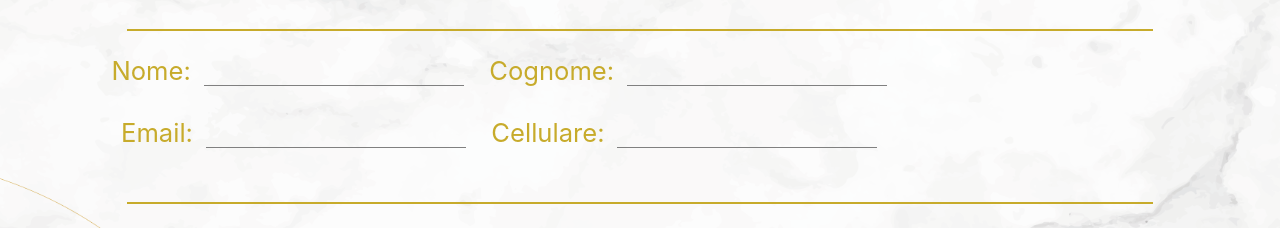
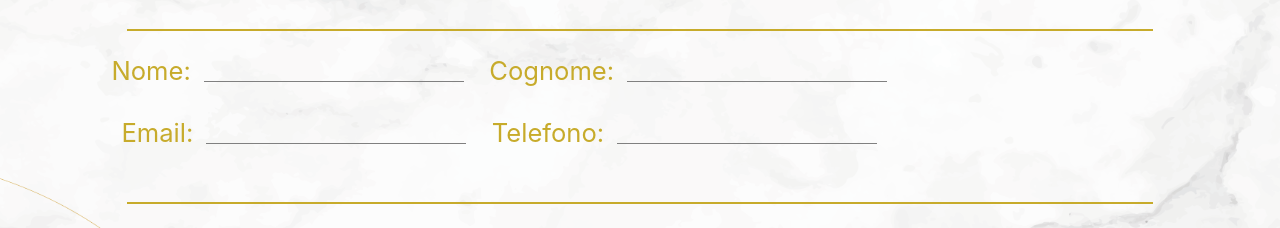
Before and after one commit to CarloVitto01/sito-web-pv, a React (Create React App) app: page / in a window 1280 px wide. Shown: the part 369-597 px from the top of the page. Built offline with nearby package versions, Linux system fonts and the light colour scheme.

Commit message:
Added form error handling

```diff
--- a/src/components/Form.module.css
+++ b/src/components/Form.module.css
@@ -30,13 +30,24 @@
   margin-right: 1vw;
 }
 
-.voice-input {
+
+.credential input {
   border: none;
   background-color: transparent;
   border-bottom: 0.5px solid gray;
   font-size: 1.6vw;
   width: 20vw;
   margin-right: 2vw;
+}
+
+.credential input:focus{
+  outline: none;
+  border-bottom: 2px solid rgb(199, 171, 43);
+}
+
+.credential.invalid input {
+  border-bottom: 2px solid rgb(199, 43, 43);
+  background: rgb(255, 231, 231);
 }
 
 @media screen and (max-width: 500px) {
--- a/src/components/Form.tsx
+++ b/src/components/Form.tsx
@@ -1,59 +1,222 @@
 import classes from "./Form.module.css";
+import React, { useState, useEffect } from "react";
+
+const containsOnlyLetters = (value: string) => {
+  var regex = /^[a-zA-Z]+$/;
+  return regex.test(value);
+};
+
+const validateEmail = (email: string) => {
+  var regex = /^[a-zA-Z0-9._-]+@[a-zA-Z0-9.-]+\.[a-zA-Z]{2,4}$/;
+  return regex.test(email);
+};
+
+const containsOnlyNumbers = (number: string) => {
+  var regex = /^[0-9]+$/;
+  return regex.test(number);
+};
 
 const Form = () => {
+  const [enteredName, setEnteredName] = useState<string>("");
+  const [nameIsValid, setNameIsValid] = useState<boolean>();
+  const [enteredSurname, setEnteredSurname] = useState<string>("");
+  const [surnameIsValid, setSurnameIsValid] = useState<boolean>();
+  const [enteredEmail, setEnteredEmail] = useState<string>("");
+  const [emailIsValid, setEmailIsValid] = useState<boolean>();
+  const [enteredTelephoneNumber, setEnteredTelephoneNumber] =
+    useState<string>("");
+  const [telephoneNumberIsValid, setTelephoneNumberIsValid] =
+    useState<boolean>();
+  const [formIsValid, setFormIsValid] = useState<boolean>();
+
+  useEffect(() => {
+    if (enteredName) {
+      validateNameHandler(enteredName);
+    }
+  }, [enteredName]);
+
+  useEffect(() => {
+    if (enteredSurname) {
+      validateSurnameHandler(enteredSurname);
+    }
+  }, [enteredSurname]);
+
+  useEffect(() => {
+    if (enteredEmail) {
+      validateEmailHandler(enteredEmail);
+    }
+  }, [enteredEmail]);
+
+  useEffect(() => {
+    if (enteredTelephoneNumber) {
+      validateTelephoneNumber(enteredTelephoneNumber);
+    }
+  }, [enteredTelephoneNumber]);
+
+  useEffect(() => {
+    const timeout = setTimeout(() => {
+      setFormIsValid(
+        nameIsValid && surnameIsValid && emailIsValid && telephoneNumberIsValid
+      );
+    }, 500);
+
+    return () => {
+      clearTimeout(timeout);
+    };
+  }, [
+    nameIsValid,
+    surnameIsValid,
+    emailIsValid,
+    telephoneNumberIsValid,
+    setFormIsValid,
+  ]);
+
+  const nameChangeHandler = (event: React.ChangeEvent<HTMLInputElement>) => {
+    setEnteredName(event.target.value);
+  };
+
+  const surnameChangeHandler = (event: React.ChangeEvent<HTMLInputElement>) => {
+    setEnteredSurname(event.target.value);
+  };
+
+  const emailChangeHandler = (event: React.ChangeEvent<HTMLInputElement>) => {
+    setEnteredEmail(event.target.value);
+  };
+
+  const telephoneNumberChangeHandler = (
+    event: React.ChangeEvent<HTMLInputElement>
+  ) => {
+    setEnteredTelephoneNumber(event.target.value);
+  };
+
+  const validateNameHandler = (name: string) => {
+    setNameIsValid(name.trim().length > 0 && containsOnlyLetters(name));
+  };
+
+  const validateSurnameHandler = (surname: string) => {
+    setSurnameIsValid(
+      surname.trim().length > 0 && containsOnlyLetters(surname)
+    );
+  };
+
+  const validateEmailHandler = (email: string) => {
+    setEmailIsValid(validateEmail(email));
+  };
+
+  const validateTelephoneNumber = (telephoneNumber: string) => {
+    setTelephoneNumberIsValid(
+      telephoneNumber.trim().length === 10 &&
+        containsOnlyNumbers(telephoneNumber)
+    );
+  };
+
+  const submitHandler = (event: any) => {
+    event.preventDefault();
+    console.log("Submitted");
+  };
+
   return (
-    <div className={classes["form"]}>
+    <form className={classes["form"]} onSubmit={submitHandler}>
       <div className={classes["container-form"]}>
         <div className={classes["credentials"]}>
-          <div className={classes["credential"]}>
-            <label htmlFor="nome" className={classes["voice"]}>
+          <div
+            className={`${classes["credential"]} ${
+              nameIsValid === false ? classes.invalid : ""
+            }`}
+          >
+            <label htmlFor="name" className={classes["voice"]}>
               Nome:
             </label>
+            <div style={{ flexDirection: "column" }}>
               <input
                 type="text"
-              id="nome"
-              name="nome"
-              className={classes["voice-input"]}
+                id="name"
+                name="name"
+                value={enteredName}
+                onChange={nameChangeHandler}
+                onBlur={validateNameHandler.bind(null, enteredName)}
               />
+              {nameIsValid === false && (
+                <p style={{ color: "red" }}>Il nome inserito non è valido!</p>
+              )}
             </div>
-          <div className={classes["credential"]}>
-            <label htmlFor="cognome" className={classes["voice"]}>
+          </div>
+          <div
+            className={`${classes["credential"]} ${
+              surnameIsValid === false ? classes.invalid : ""
+            }`}
+          >
+            <label htmlFor="surname" className={classes["voice"]}>
               Cognome:
             </label>
+            <div style={{ flexDirection: "column" }}>
               <input
                 type="text"
-              id="cognome"
-              name="cognome"
-              className={classes["voice-input"]}
+                id="surname"
+                name="surname"
+                value={enteredSurname}
+                onChange={surnameChangeHandler}
+                onBlur={validateSurnameHandler.bind(null, enteredSurname)}
               />
+              {surnameIsValid === false && (
+                <p style={{ color: "red" }}>
+                  Il cognome inserito non è valido!
+                </p>
+              )}
+            </div>
           </div>
         </div>
         <div className={classes["credentials"]}>
-          <div className={classes["credential"]}>
+          <div
+            className={`${classes["credential"]} ${
+              emailIsValid === false ? classes.invalid : ""
+            }`}
+          >
             <label htmlFor="email" className={classes["voice"]}>
               Email:
             </label>
+            <div style={{ flexDirection: "column" }}>
               <input
                 type="text"
                 id="email"
                 name="email"
-              className={classes["voice-input"]}
+                value={enteredEmail}
+                onChange={emailChangeHandler}
+                onBlur={validateEmailHandler.bind(null, enteredEmail)}
               />
+              {emailIsValid === false && (
+                <p style={{ color: "red" }}>L'email inserita non è valida!</p>
+              )}
             </div>
-          <div className={classes["credential"]}>
-            <label htmlFor="cellulare" className={classes["voice"]}>
-              Cellulare:
+          </div>
+          <div
+            className={`${classes["credential"]} ${
+              telephoneNumberIsValid === false ? classes.invalid : ""
+            }`}
+          >
+            <label htmlFor="telephoneNumber" className={classes["voice"]}>
+              Telefono:
             </label>
+            <div style={{ flexDirection: "column" }}>
               <input
                 type="text"
-              id="cellulare"
-              name="cellulare"
-              className={classes["voice-input"]}
+                id="telephoneNumber"
+                name="telephoneNumber"
+                value={enteredTelephoneNumber}
+                onChange={telephoneNumberChangeHandler}
+                onBlur={validateTelephoneNumber.bind(
+                  null,
+                  enteredTelephoneNumber
+                )}
               />
+              {telephoneNumberIsValid === false && (
+                <p style={{ color: "red" }}>Il numero inserito non è valido!</p>
+              )}
             </div>
           </div>
         </div>
       </div>
+    </form>
   );
 };
 
```
Lines whose indentation alone changed are shown as unchanged.
